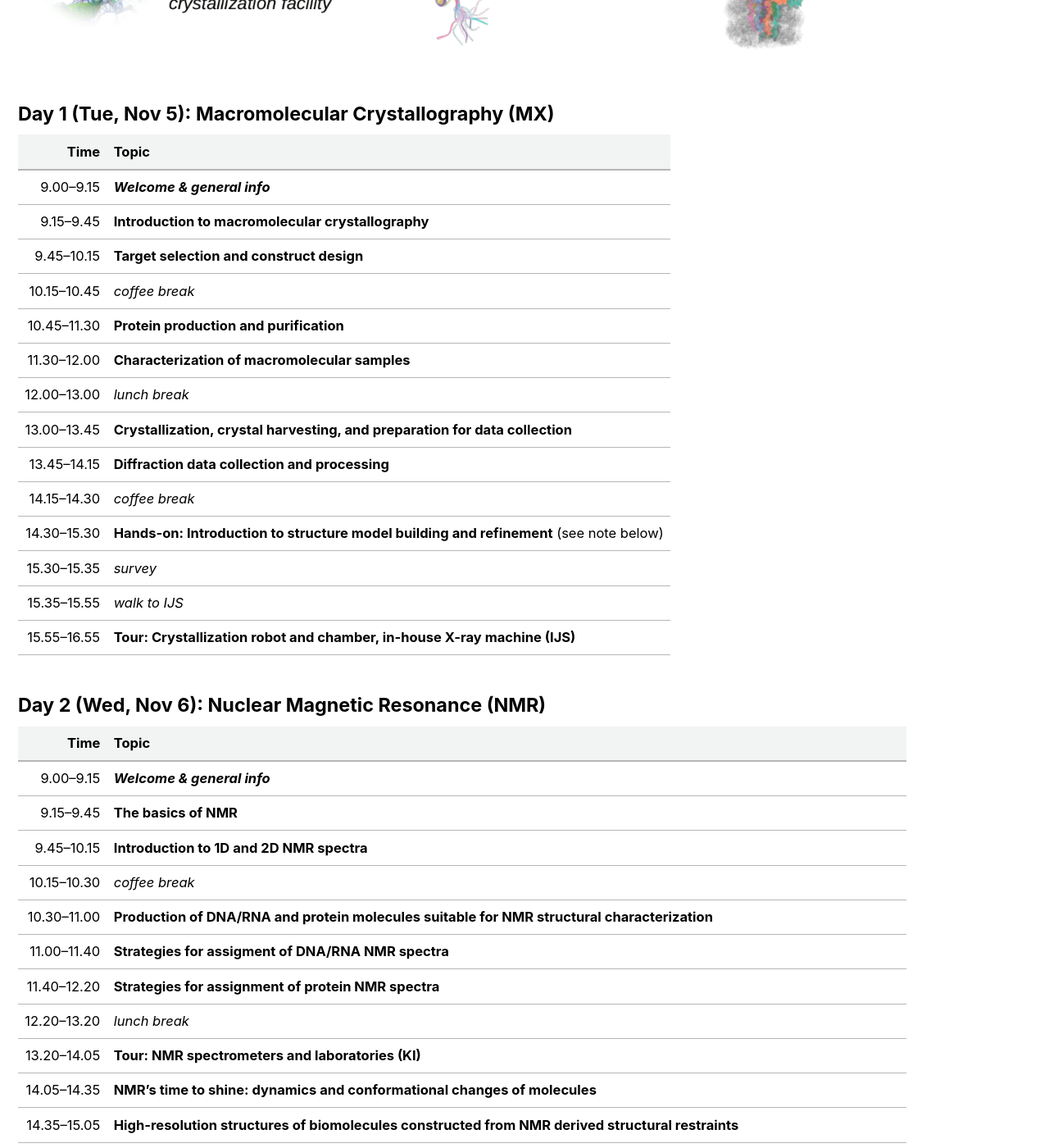
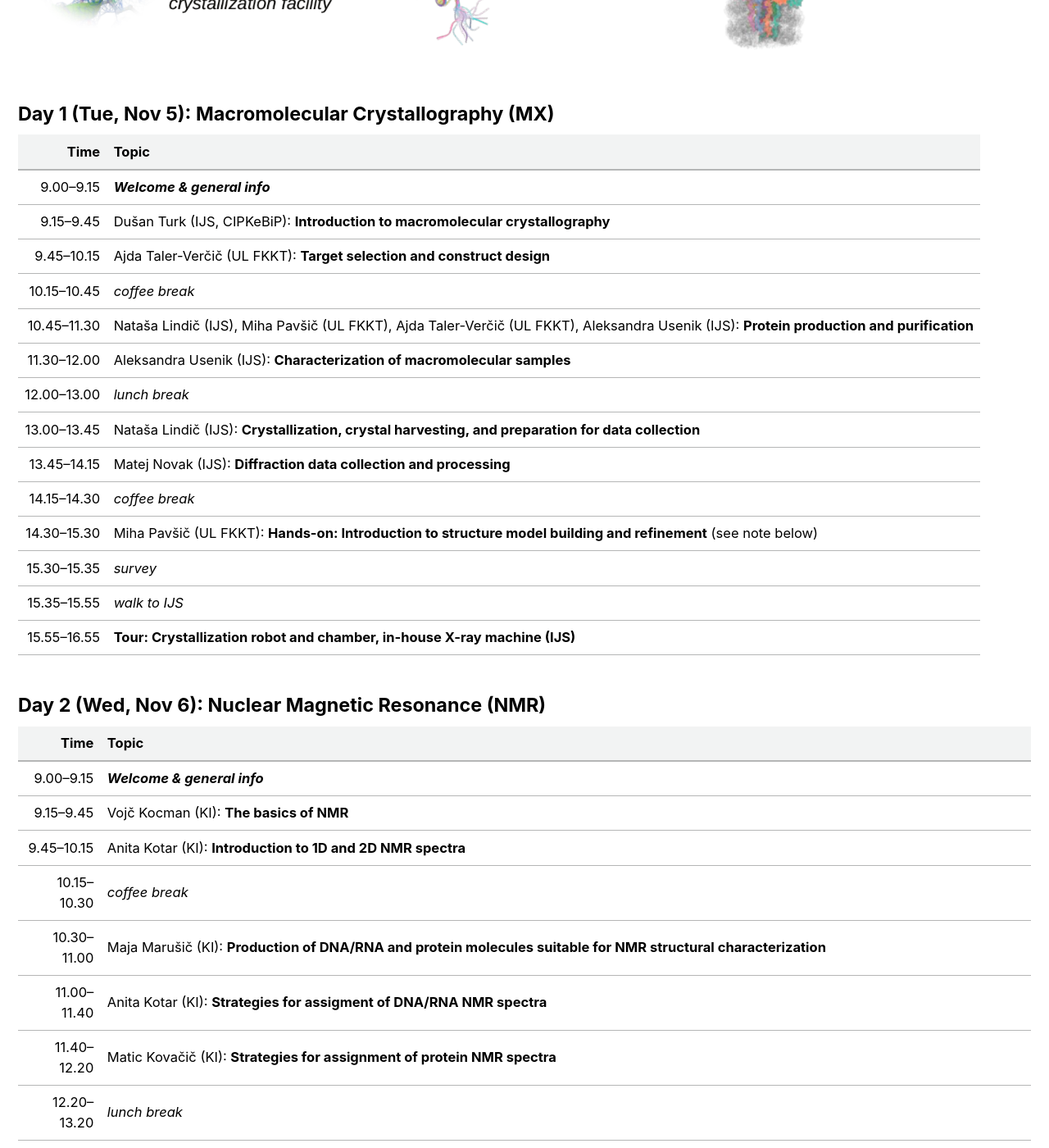
Before and after one commit to InstructSI/instructsi.github.io, a Jekyll site: the page built from _pages/bmasb2024.md, in a window 1280 px wide and 1400 px high, scrolled down 1951 px. Shown: the whole window at 82% size. Built offline with Jekyll 4.4.1, drawn with Linux system fonts in a browser that asks for light colours; cached includes are drawn as plain includes; some of the changed text lies outside the part shown.

Commit message:
Added names to presentation at bmasb2024

```diff
--- a/_pages/bmasb2024.md
+++ b/_pages/bmasb2024.md
@@ -52,16 +52,16 @@
 |Time       |Topic        |
 |----------:|-------------|
 |  9.00–9.15|***Welcome & general info***|
-|  9.15–9.45|**Introduction to macromolecular crystallography**|
-| 9.45–10.15|**Target selection and construct design**|
+|  9.15–9.45|Dušan Turk (IJS, CIPKeBiP): **Introduction to macromolecular crystallography**|
+| 9.45–10.15|Ajda Taler-Verčič (UL FKKT): **Target selection and construct design**|
 |10.15–10.45|*coffee break*|
-|10.45–11.30|**Protein production and purification**|
-|11.30–12.00|**Characterization of macromolecular samples**|
+|10.45–11.30|Nataša Lindič (IJS), Miha Pavšič (UL FKKT), Ajda Taler-Verčič (UL FKKT), Aleksandra Usenik (IJS): **Protein production and purification**|
+|11.30–12.00|Aleksandra Usenik (IJS): **Characterization of macromolecular samples**|
 |12.00–13.00|*lunch break*|
-|13.00–13.45|**Crystallization, crystal harvesting, and preparation for data collection**|
-|13.45–14.15|**Diffraction data collection and processing**|
+|13.00–13.45|Nataša Lindič (IJS): **Crystallization, crystal harvesting, and preparation for data collection**|
+|13.45–14.15|Matej Novak (IJS): **Diffraction data collection and processing**|
 |14.15–14.30|*coffee break*|
-|14.30–15.30|**Hands-on: Introduction to structure model building and refinement** (see note below)|
+|14.30–15.30|Miha Pavšič (UL FKKT): **Hands-on: Introduction to structure model building and refinement** (see note below)|
 |15.30–15.35|*survey*|
 |15.35–15.55|*walk to IJS*|
 |15.55–16.55|**Tour: Crystallization robot and chamber, in-house X-ray machine (IJS)**|
@@ -71,18 +71,18 @@
 |Time       |Topic        |
 |----------:|-------------|
 |  9.00–9.15|***Welcome & general info***|
-|  9.15–9.45|**The basics of NMR**|
-| 9.45–10.15|**Introduction to 1D and 2D NMR spectra**|
+|  9.15–9.45|Vojč Kocman (KI): **The basics of NMR**|
+| 9.45–10.15|Anita Kotar (KI): **Introduction to 1D and 2D NMR spectra**|
 |10.15–10.30|*coffee break*|
-|10.30–11.00|**Production of DNA/RNA and protein molecules suitable for NMR structural characterization**|
-|11.00–11.40|**Strategies for assigment of DNA/RNA NMR spectra**|
-|11.40–12.20|**Strategies for assignment of protein NMR spectra**|
+|10.30–11.00|Maja Marušič (KI): **Production of DNA/RNA and protein molecules suitable for NMR structural characterization**|
+|11.00–11.40|Anita Kotar (KI): **Strategies for assigment of DNA/RNA NMR spectra**|
+|11.40–12.20|Matic Kovačič (KI): **Strategies for assignment of protein NMR spectra**|
 |12.20–13.20|*lunch break*|
 |13.20–14.05|**Tour: NMR spectrometers and laboratories (KI)**|
-|14.05–14.35|**NMR’s time to shine: dynamics and conformational changes of molecules**|
-|14.35–15.05|**High-resolution structures of biomolecules constructed from NMR derived structural restraints**|
+|14.05–14.35|Maja Marušič (KI): **NMR’s time to shine: dynamics and conformational changes of molecules**|
+|14.35–15.05|Vojč Kocman (KI): **High-resolution structures of biomolecules constructed from NMR derived structural restraints**|
 |15.05–15.20|*coffee break*|
-|15.20–16.50|**Hands-on: NMR spectra recording demonstration and evaluating ligand-protein/DNA/RNA interactions** (see note below)|
+|15.20–16.50|Vojč Kocman, Anita Kotar, Maja Marušič + others: **Hands-on: NMR spectra recording demonstration and evaluating ligand-protein/DNA/RNA interactions** (see note below)|
 |16.50–16.55|*survey*|
 
 #### Day 3 (Thu, Nov 7): Cryo-Electron Microscopy (Cryo-EM)
@@ -90,15 +90,15 @@
 |Time       |Topic        |
 |----------:|-------------|
 |  9.00–9.15|***Welcome & general info***|
-| 9.15–10.05|**Transmission electron microscopy – a look into structure from molecules to tissues**|
+| 9.15–10.05|Nada Žnidaršič (UL BF): **Transmission electron microscopy – a look into structure from molecules to tissues**|
 |10.05–10.30|*coffee break*|
-|10.30–12.00|**Cryo-electron microscopy**|
+|10.30–12.00|Matic Kisovec (KI): **Cryo-electron microscopy**|
 |12.00–13.00|*lunch break*|
-|13.00–14.30|**Tour and hands-on: sample preparation laboratories, vitrification laboratory, cryo-electron microscope** (see note below)|
+|13.00–14.30|Matic Kisovec, Gašper Šolinc, Neža Koritnik (KI): **Tour and hands-on: sample preparation laboratories, vitrification laboratory, cryo-electron microscope** (see note below)|
 |14.30–15.00|*coffee break*|
-|15.00–16.15|**Data analysis, structure determination I**|
+|15.00–16.15|Gašper Šolinc (KI): **Data analysis, structure determination I**|
 |16.15–16.25|*break*|
-|16.25–17.30|**Data analysis, structure determination II**|
+|16.25–17.30|Neža Koritnik, Andreja Kežar, Primož Bembič (KI): **Data analysis, structure determination II**|
 |17.30–17.35|*survey*|
 |17.35–     |*get-together*|
 
```
